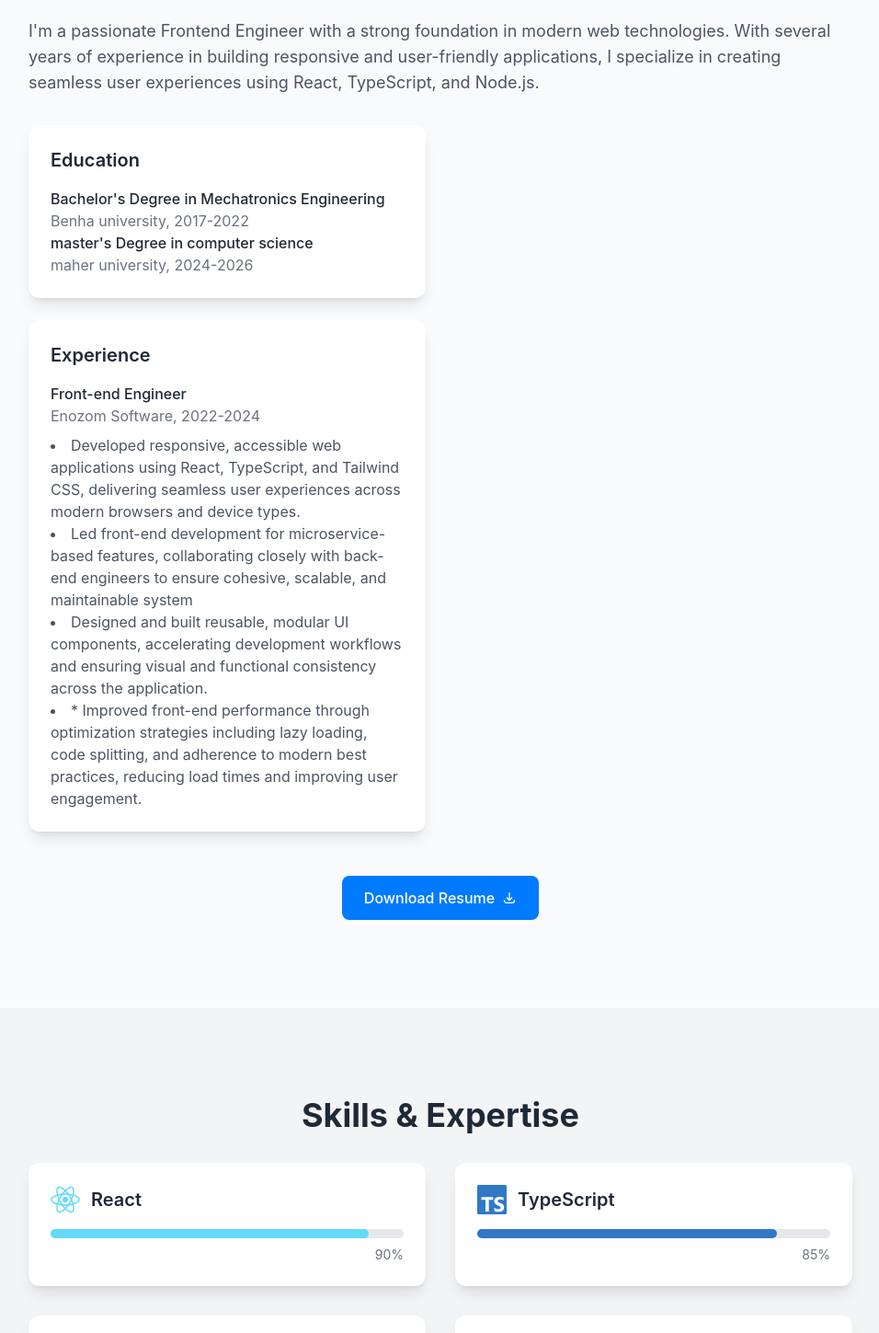
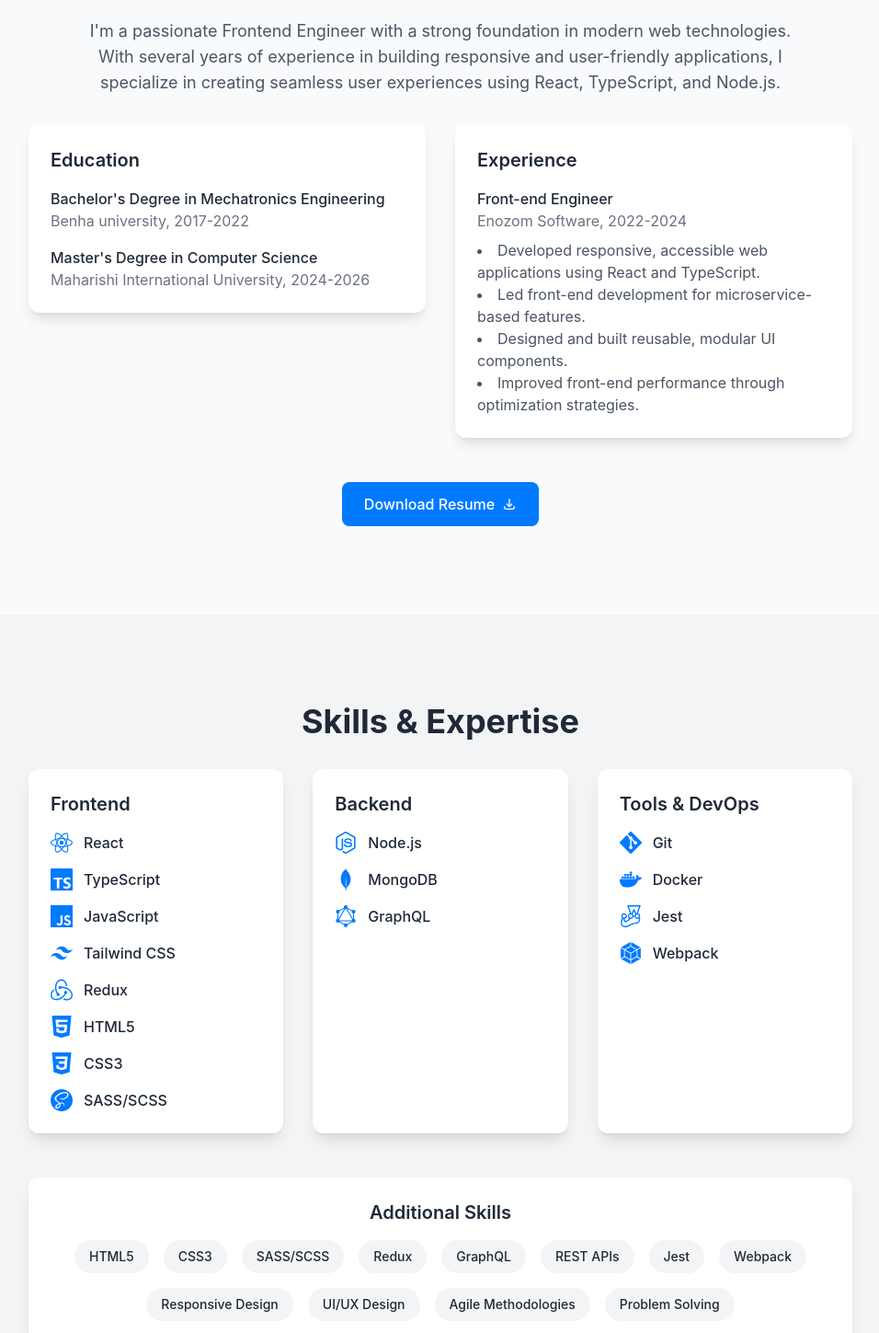
Before and after one commit to AliElgazzar/portfolio-, a React (Create React App) app: page / in a window 1280 px wide. Shown: the part 980-2429 px from the top of the page at 92% size, without its empty margins (161-1117 px from the left). Built offline with nearby package versions, Linux system fonts and the light colour scheme.

Commit message:
about border resize

```diff
--- a/src/components/About.tsx
+++ b/src/components/About.tsx
@@ -26,27 +26,26 @@
         >
           <h2 className="section-title">About Me</h2>
 
-          <div className="space-y-4">
-            <p className="text-lg text-gray-600 dark:text-gray-300">
+          <div className="mb-8">
+            <p className="text-lg text-center max-w-3xl mx-auto text-gray-600 dark:text-gray-300">
               I'm a passionate Frontend Engineer with a strong foundation in modern web technologies.
               With several years of experience in building responsive and user-friendly applications,
               I specialize in creating seamless user experiences using React, TypeScript, and Node.js.
             </p>
           </div>
 
-          <div className="grid md:grid-cols-2 gap-8 items-start mt-8">
-            <div className="space-y-6">
+          <div className="grid md:grid-cols-2 gap-8 items-start">
             <div className="card card-hover">
               <h3 className="text-xl font-semibold mb-4">Education</h3>
               <div className="space-y-4">
                 <div>
                   <h4 className="font-medium">Bachelor's Degree in Mechatronics Engineering</h4>
                   <p className="text-secondary">Benha university, 2017-2022</p>
-
-                    <h4 className="font-medium">master's Degree in computer science</h4>
-                    <p className="text-secondary">maher university, 2024-2026</p>
                 </div>
-                  {/* Add more education items as needed */}
+                <div>
+                  <h4 className="font-medium">Master's Degree in Computer Science</h4>
+                  <p className="text-secondary">Maharishi International University, 2024-2026</p>
+                </div>
               </div>
             </div>
 
@@ -57,21 +56,11 @@
                   <h4 className="font-medium">Front-end Engineer</h4>
                   <p className="text-secondary">Enozom Software, 2022-2024</p>
                   <ul className="list-disc list-inside mt-2 text-gray-600 dark:text-gray-300">
-                      <li>Developed responsive, accessible web applications using React, TypeScript, and
-                        Tailwind CSS, delivering seamless user experiences across modern
-                         browsers and device types.</li>
-                      <li>Led front-end development for microservice-based features, collaborating
-                        closely with back-end engineers to ensure cohesive,
-                        scalable, and maintainable system</li>
-                      <li>Designed and built reusable, modular UI components, accelerating
-                        development workflows and ensuring visual
-                        and functional consistency across the application.</li>
-
-                        <li>* Improved front-end performance through optimization strategies including lazy loading,
-                           code splitting, and adherence to modern best practices, reducing load times and
-                            improving user engagement.</li>
+                    <li>Developed responsive, accessible web applications using React and TypeScript.</li>
+                    <li>Led front-end development for microservice-based features.</li>
+                    <li>Designed and built reusable, modular UI components.</li>
+                    <li>Improved front-end performance through optimization strategies.</li>
                   </ul>
-                  </div>
                 </div>
               </div>
             </div>
--- a/src/components/Skills.tsx
+++ b/src/components/Skills.tsx
@@ -3,21 +3,18 @@
 import { useInView } from 'react-intersection-observer';
 import { IconBaseProps } from 'react-icons';
 import {
-  SiReact,
-  SiTypescript,
-  SiJavascript,
-  SiNodedotjs,
-  SiTailwindcss,
-  SiGit,
-  SiDocker,
-  SiMongodb,
+  SiReact, SiTypescript, SiJavascript, SiNodedotjs, SiTailwindcss, SiGit,
+  SiDocker, SiMongodb, SiHtml5, SiCss3, SiSass, SiRedux, SiGraphql, SiJest, SiWebpack
 } from 'react-icons/si';
 
 interface Skill {
   name: string;
   icon: React.ComponentType<IconBaseProps>;
-  level: number;
-  color: string;
+}
+
+interface SkillCategory {
+  title: string;
+  skills: Skill[];
 }
 
 const Skills: React.FC = () => {
@@ -30,15 +27,37 @@
     return React.createElement(Icon, props);
   };
 
-  const skills: Skill[] = [
-    { name: 'React', icon: SiReact as React.ComponentType<IconBaseProps>, level: 90, color: '#61DAFB' },
-    { name: 'TypeScript', icon: SiTypescript as React.ComponentType<IconBaseProps>, level: 85, color: '#3178C6' },
-    { name: 'JavaScript', icon: SiJavascript as React.ComponentType<IconBaseProps>, level: 90, color: '#F7DF1E' },
-    { name: 'Node.js', icon: SiNodedotjs as React.ComponentType<IconBaseProps>, level: 80, color: '#339933' },
-    { name: 'Tailwind CSS', icon: SiTailwindcss as React.ComponentType<IconBaseProps>, level: 85, color: '#06B6D4' },
-    { name: 'Git', icon: SiGit as React.ComponentType<IconBaseProps>, level: 85, color: '#F05032' },
-    { name: 'Docker', icon: SiDocker as React.ComponentType<IconBaseProps>, level: 75, color: '#2496ED' },
-    { name: 'MongoDB', icon: SiMongodb as React.ComponentType<IconBaseProps>, level: 80, color: '#47A248' },
+  const skillCategories: SkillCategory[] = [
+    {
+      title: 'Frontend',
+      skills: [
+        { name: 'React', icon: SiReact },
+        { name: 'TypeScript', icon: SiTypescript },
+        { name: 'JavaScript', icon: SiJavascript },
+        { name: 'Tailwind CSS', icon: SiTailwindcss },
+        { name: 'Redux', icon: SiRedux },
+        { name: 'HTML5', icon: SiHtml5 },
+        { name: 'CSS3', icon: SiCss3 },
+        { name: 'SASS/SCSS', icon: SiSass },
+      ],
+    },
+    {
+      title: 'Backend',
+      skills: [
+        { name: 'Node.js', icon: SiNodedotjs },
+        { name: 'MongoDB', icon: SiMongodb },
+        { name: 'GraphQL', icon: SiGraphql },
+      ],
+    },
+    {
+      title: 'Tools & DevOps',
+      skills: [
+        { name: 'Git', icon: SiGit },
+        { name: 'Docker', icon: SiDocker },
+        { name: 'Jest', icon: SiJest },
+        { name: 'Webpack', icon: SiWebpack },
+      ],
+    },
   ];
 
   const containerVariants = {
@@ -74,31 +93,21 @@
         >
           <h2 className="section-title">Skills & Expertise</h2>
 
-          <div className="grid grid-cols-1 md:grid-cols-2 gap-8">
-            {skills.map((skill) => (
+          <div className="grid grid-cols-1 md:grid-cols-2 lg:grid-cols-3 gap-8">
+            {skillCategories.map((category) => (
               <motion.div
-                key={skill.name}
+                key={category.title}
                 variants={itemVariants}
                 className="card card-hover"
               >
-                <div className="flex items-center mb-4">
-                  {renderIcon(skill.icon, {
-                    className: 'w-8 h-8 mr-3',
-                    style: { color: skill.color }
-                  })}
-                  <h3 className="text-xl font-semibold">{skill.name}</h3>
-                </div>
-                <div className="w-full bg-gray-200 dark:bg-gray-700 rounded-full h-2.5">
-                  <motion.div
-                    className="h-2.5 rounded-full"
-                    style={{ backgroundColor: skill.color }}
-                    initial={{ width: 0 }}
-                    animate={inView ? { width: `${skill.level}%` } : { width: 0 }}
-                    transition={{ duration: 1, ease: 'easeOut' }}
-                  />
-                </div>
-                <div className="mt-2 text-right text-sm text-secondary">
-                  {skill.level}%
+                <h3 className="text-xl font-semibold mb-4">{category.title}</h3>
+                <div className="space-y-4">
+                  {category.skills.map((skill) => (
+                    <div key={skill.name} className="flex items-center">
+                      {renderIcon(skill.icon, { className: 'w-6 h-6 mr-3 text-primary' })}
+                      <span className="font-medium">{skill.name}</span>
+                    </div>
+                  ))}
                 </div>
               </motion.div>
             ))}
```
Lines whose indentation alone changed are shown as unchanged.
